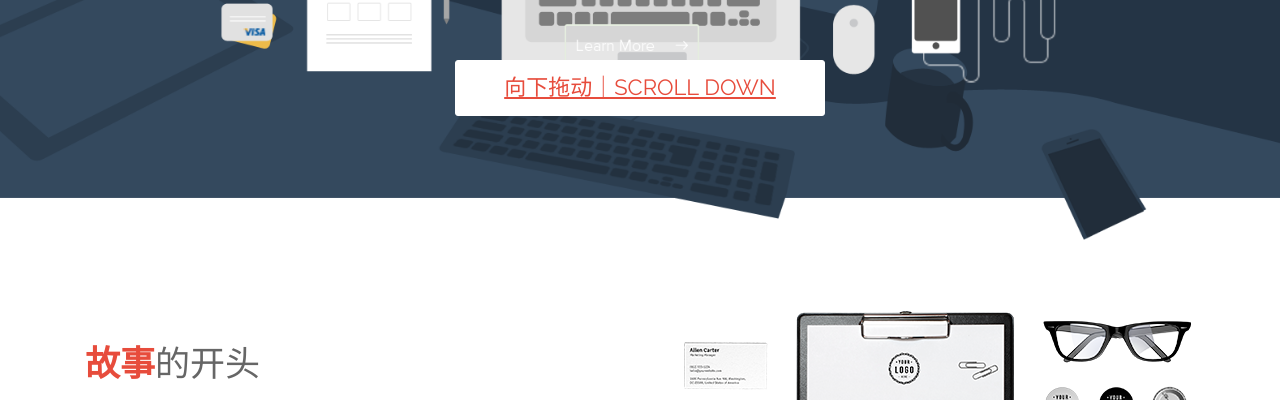
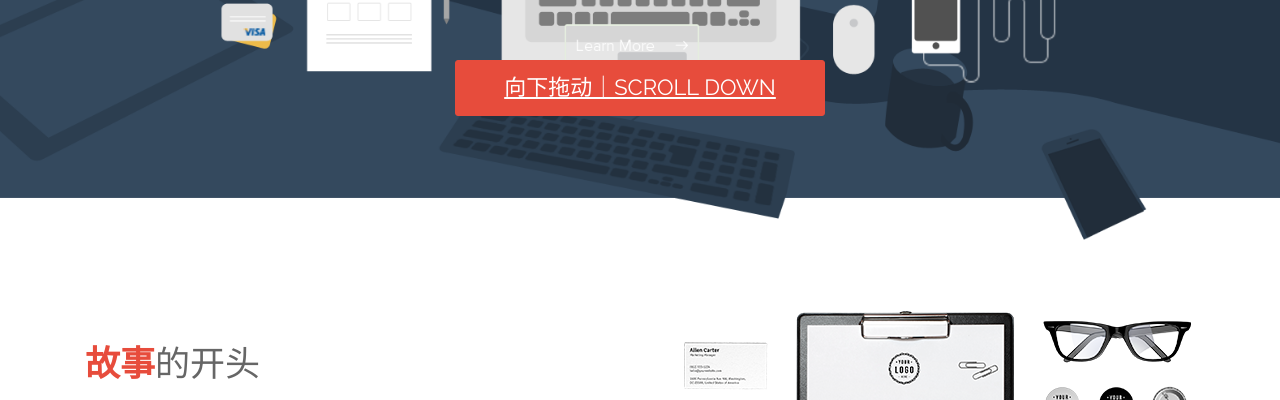
Before and after one commit to ericyewang/chen-ye, a plain HTML site: page index.html in a window 1280 px wide. In both pictures the pointer is over the element "向下拖动｜SCROLL DOWN". Shown: the part 400-800 px from the top of the page. Drawn offline with Linux system fonts and the light colour scheme.

Commit message:
Update style.css

```diff
--- a/css/style.css
+++ b/css/style.css
@@ -245,9 +245,8 @@ span{
 	margin:1em 0em;
 }
 .learn {
-	background: #fff;
+	background: none;
 	color: #fff;
-	opacity: 0.6;
 	text-decoration: none;
 	font-size: 22px;
 	font-weight: 400;
@@ -265,9 +264,16 @@ span{
 	margin:1em 0em 0em;
 }
 .learn:hover{
-	background:#fff;
-	border:1px solid #fff;
-	opacity: 1;
+	background:#E74C3C;
+	border:1px solid #E74C3C;
+	transition:0.5s all;
+	-webkit-transition:0.5s all;
+	-moz-transition:0.5s all;
+	-o-transition:0.5s all;
+	-ms-transition:0.5s all;
+}
+.learn a{
+	color: #fff;
 }
 .branding {
 	text-align:center;
```
